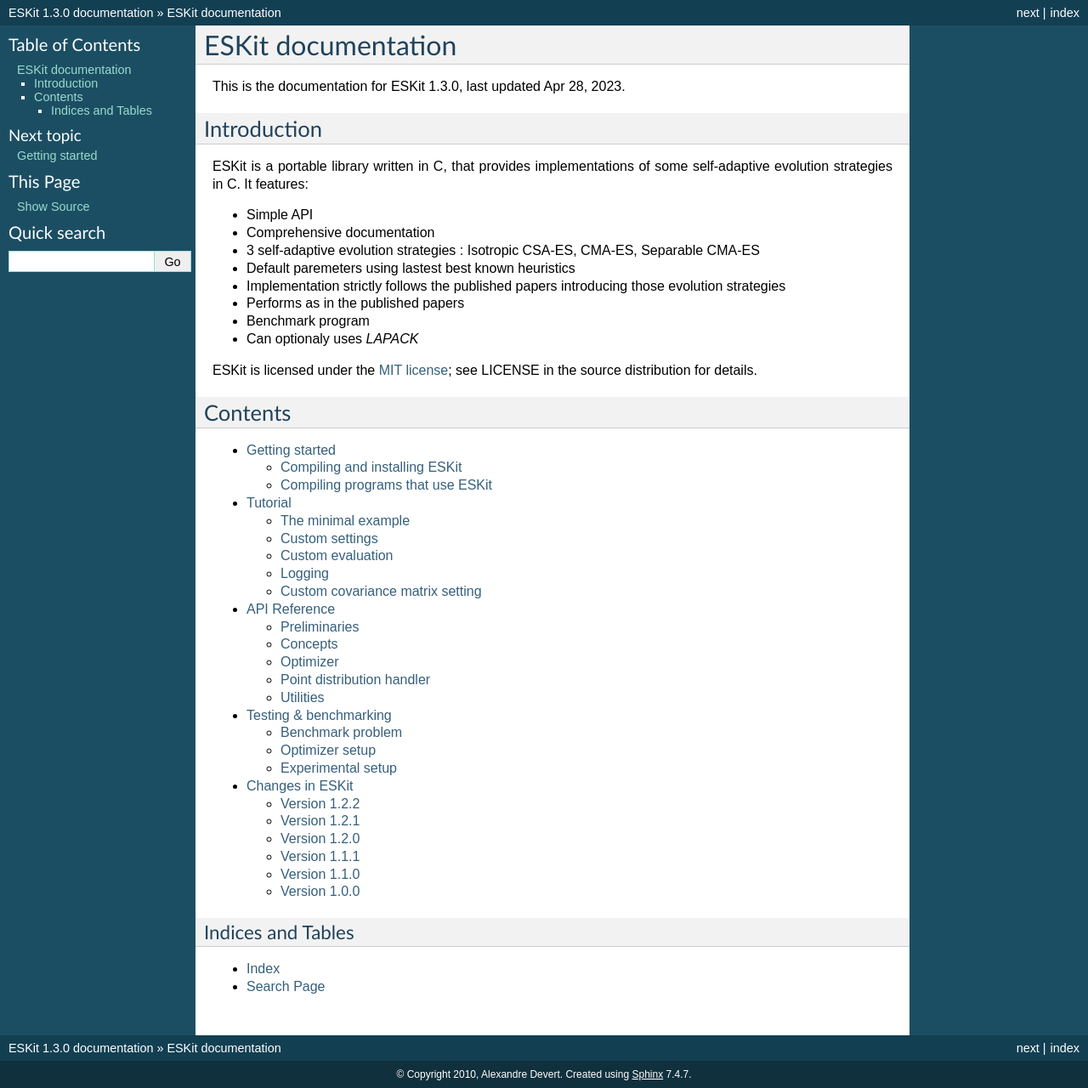
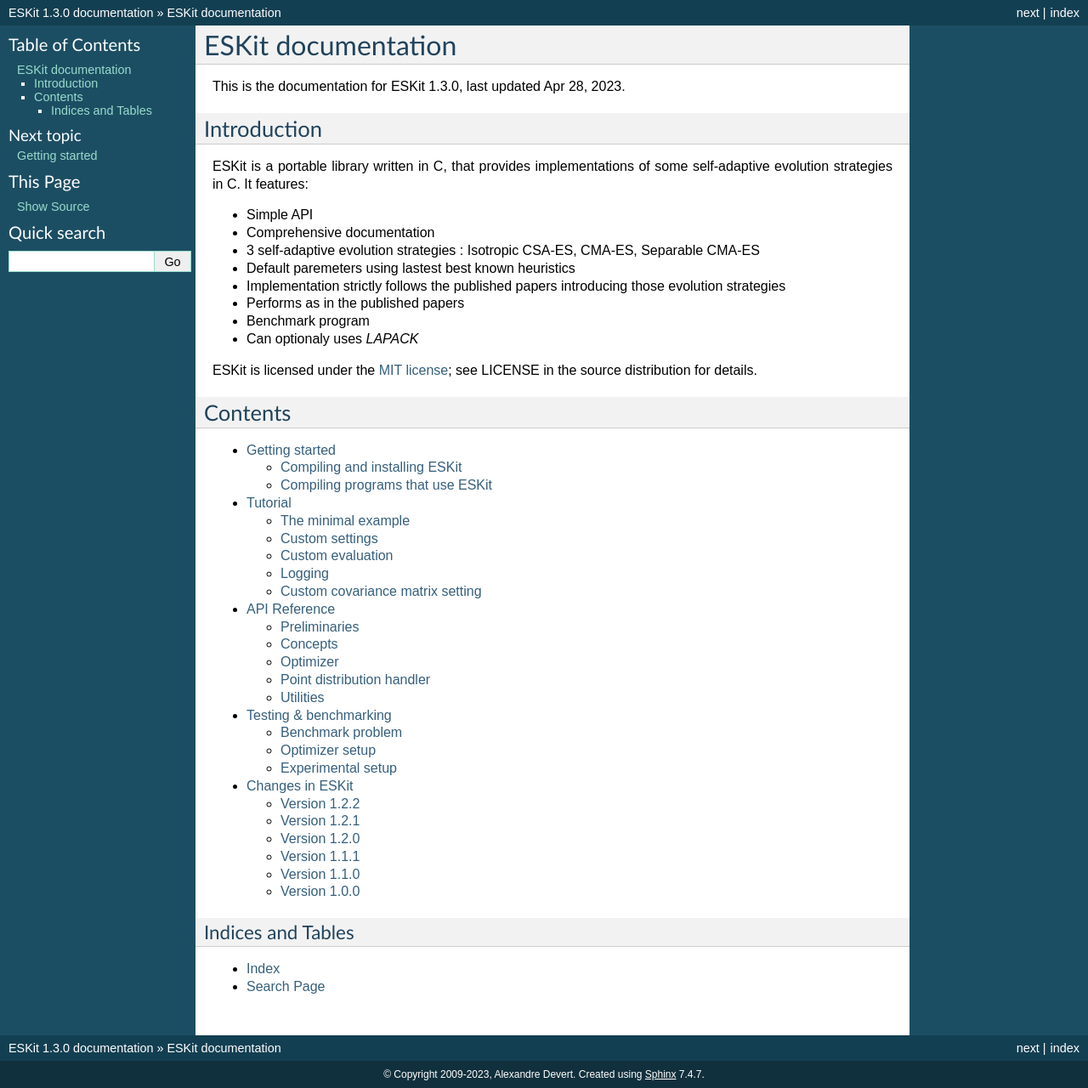
Before and after one commit to marmakoide/eskit, a Sphinx documentation site: the page built from docs/source/index.rst, in a window 1280 px wide. Shown: the whole page at 85% size. Built offline with Sphinx 7.4.7, drawn with Linux system fonts in a browser that asks for light colours; formulas are drawn with MathJax 3.

Commit message:
Updated documentation generation

```diff
--- a/docs/source/conf.py
+++ b/docs/source/conf.py
@@ -22,7 +22,7 @@ import sys, os
 
 # Add any Sphinx extension module names here, as strings. They can be extensions
 # coming with Sphinx (named 'sphinx.ext.*') or your custom ones.
-extensions = ['sphinx.ext.pngmath']
+extensions = ['sphinx.ext.imgmath']
 
 # Add any paths that contain templates here, relative to this directory.
 templates_path = ['_templates']
@@ -38,7 +38,7 @@ master_doc = 'index'
 
 # General information about the project.
 project = u'ESKit'
-copyright = u'2010, Alexandre Devert'
+copyright = u'2009-2023, Alexandre Devert'
 
 # The version info for the project you're documenting, acts as replacement for
 # |version| and |release|, also used in various other places throughout the
```
Also changed, not shown: 1 other file.
